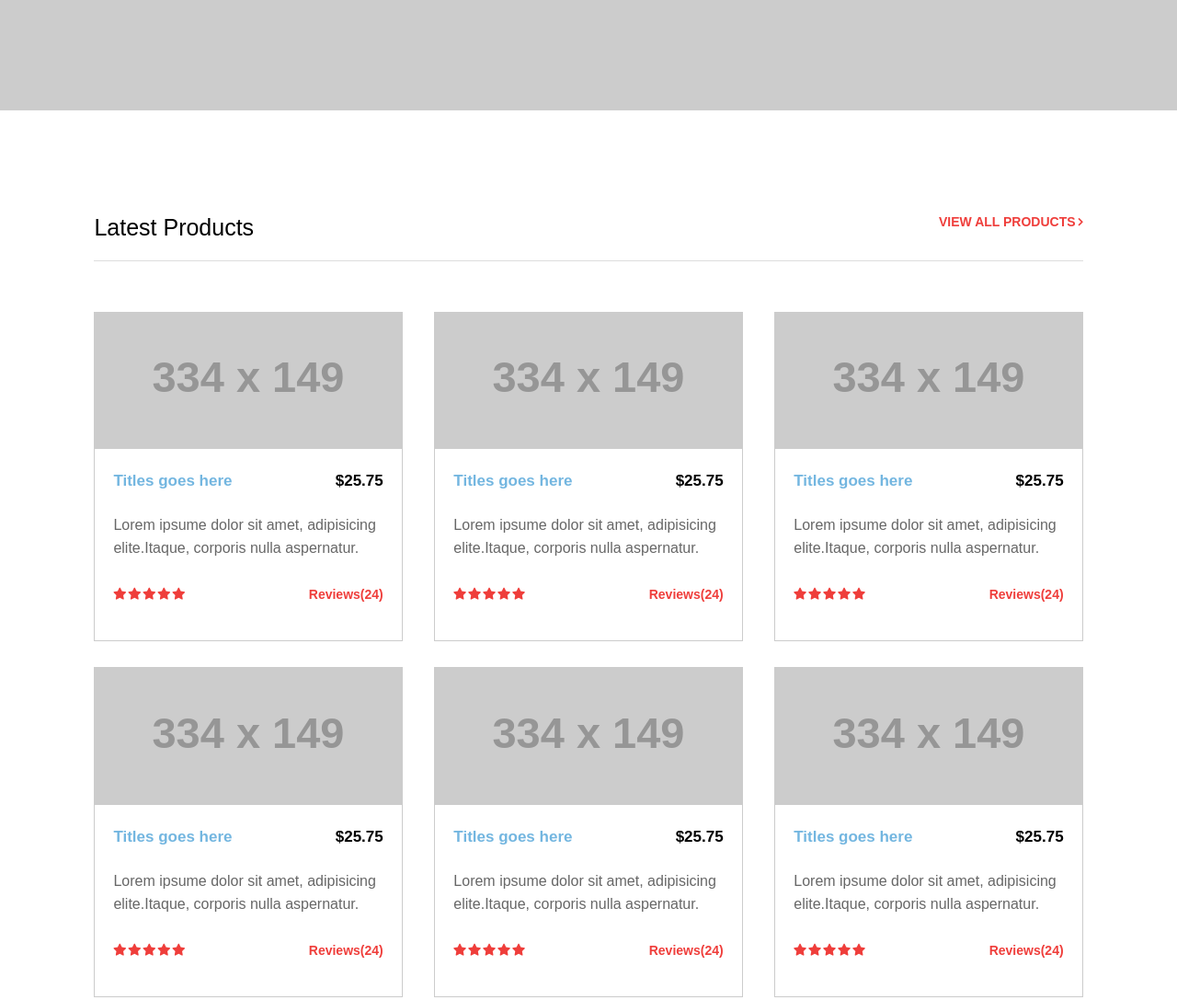
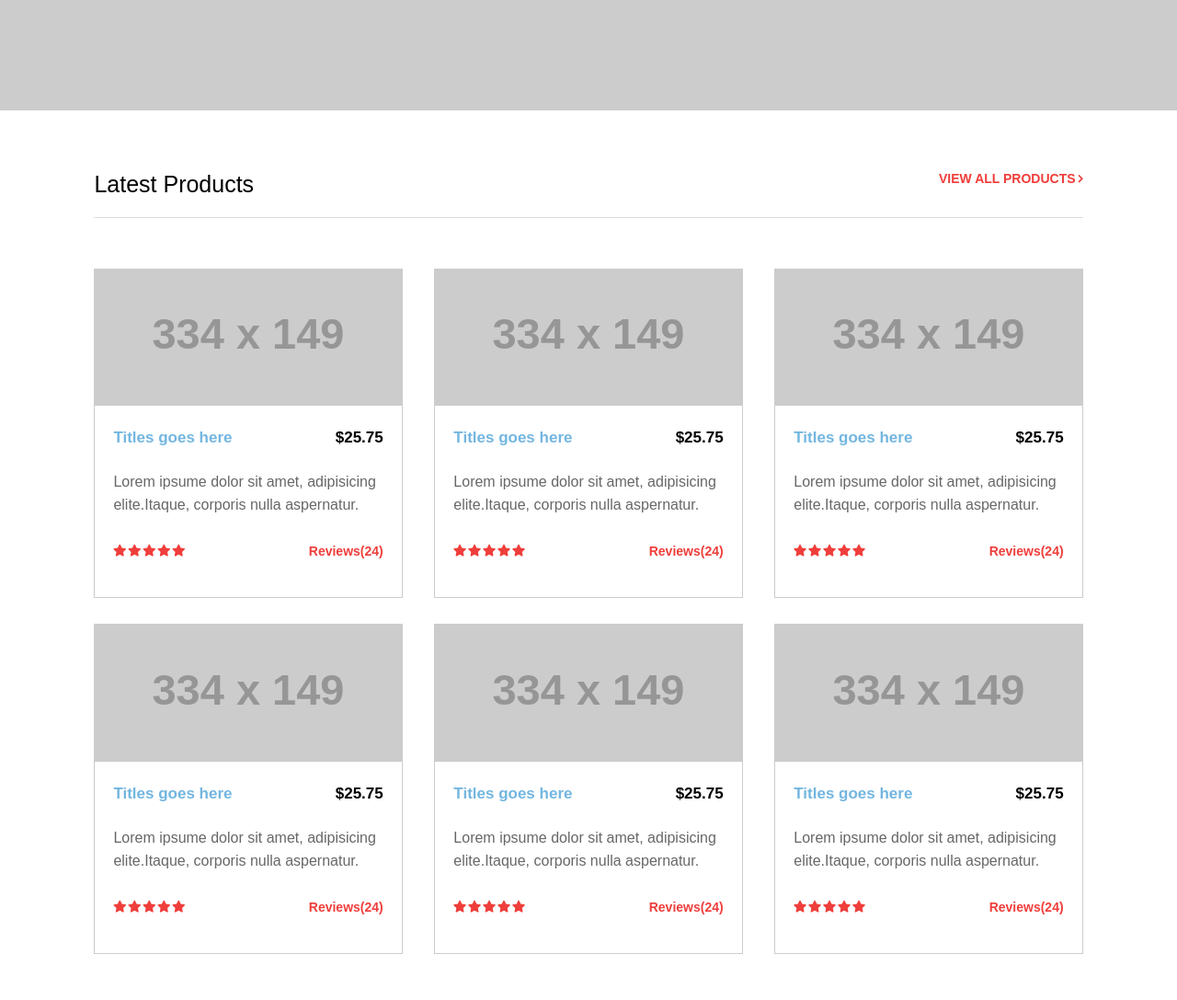
Before and after one commit to dpriyankaprdxn/sixteenClothing, a plain HTML site: page index.html in a window 1280 px wide. Shown: the part 1620-2707 px from the top of the page at 92% size. Drawn offline with Linux system fonts and the light colour scheme; placeholder pictures from the web are drawn by us.

Commit message:
padding change in prodcut section

```diff
--- a/assets/css/style.css
+++ b/assets/css/style.css
@@ -260,7 +260,7 @@ h3 {
   text-transform: capitalize;
 }
 
-.latestProducts { padding-top : 113px; }
+.latestProducts { padding-top : 66px; }
 
 .latestProducts li {
   -ms-flex-preferred-size: 31%;
@@ -500,7 +500,7 @@ footer a { color : #fad6cb; }
     flex-basis: 0;  }
 }
 
-/*media query for 676px starts here*/
+/*media query for 767px starts here*/
 @media only screen and (max-width: 767px) {
 
   h2 {
```
